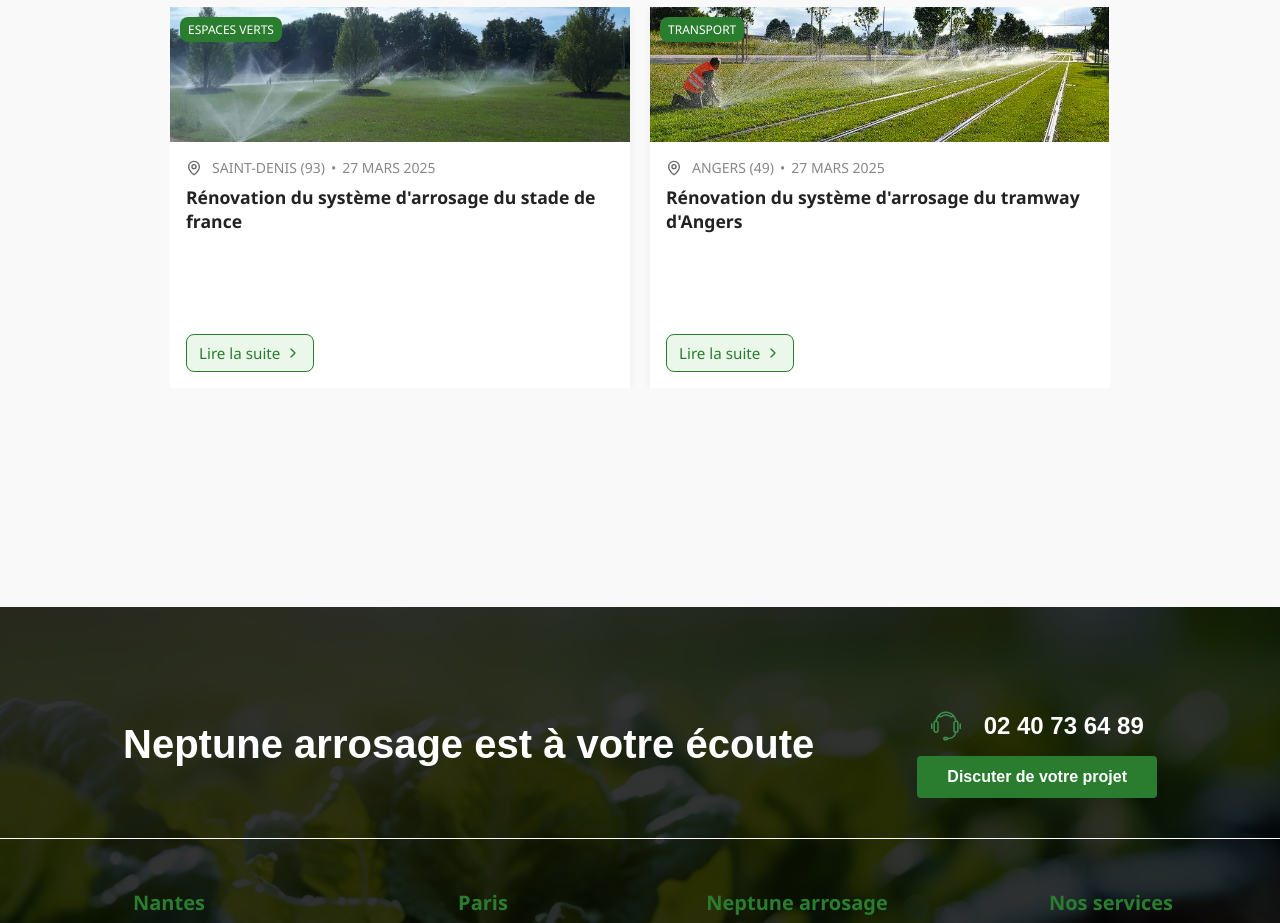
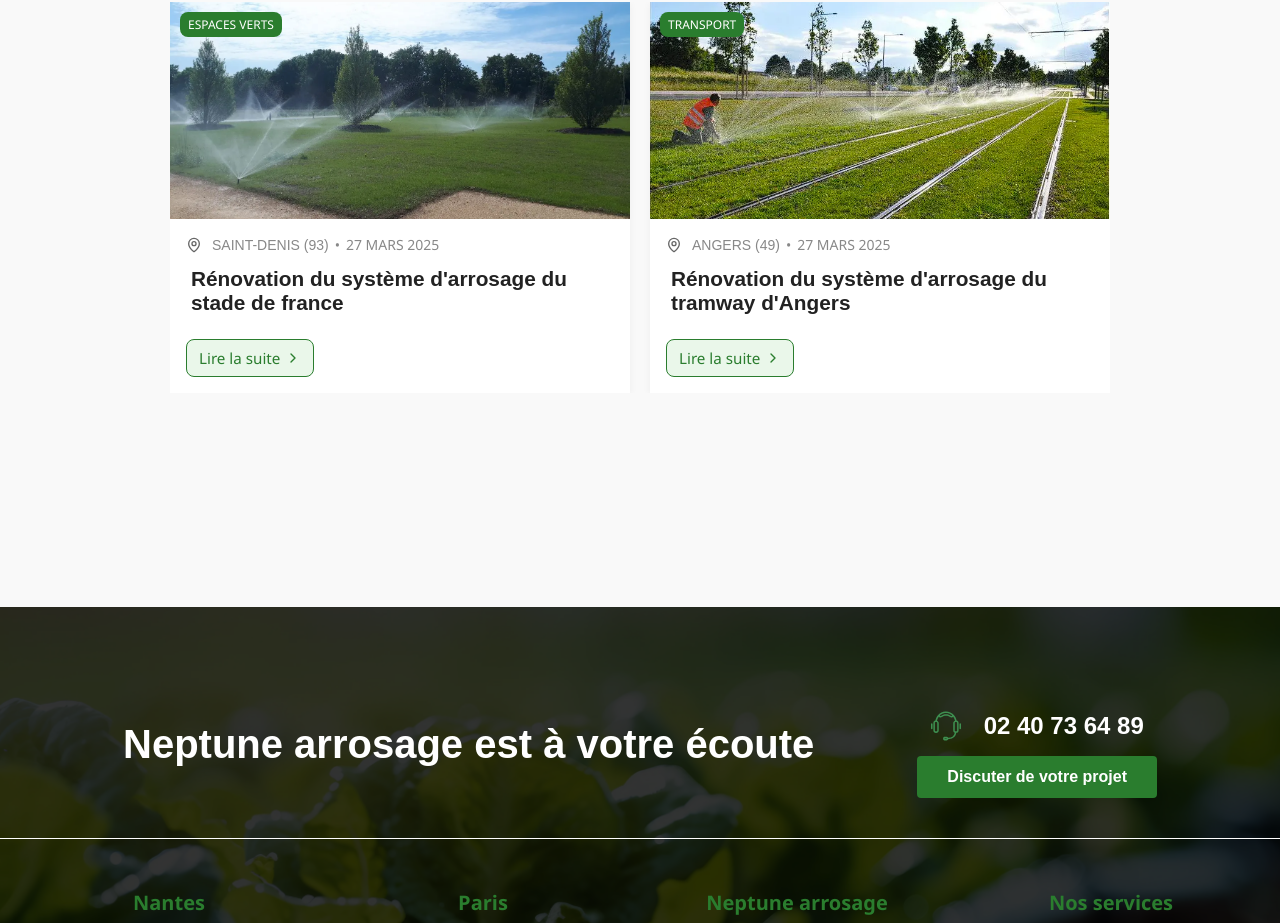
Before and after one commit to Jordan-celton/Neptune-Arrosage, a React (Vite) app in the folder mon-projet/: page / in a window 1280 px wide. Shown: the part 3486-4409 px from the top of the page. Built offline with nearby package versions, Linux system fonts and the light colour scheme.

Commit message:
style: Optimisation des styles du pied de page et ajout de la police secondaire dans la section Contact et Projets

```diff
--- a/mon-projet/src/styles/Footer.css
+++ b/mon-projet/src/styles/Footer.css
@@ -1,5 +1,3 @@
-/* Footer.css - Version optimisée */
-
 /* Structure principale */
 .footer {
     position: relative;
--- a/mon-projet/src/styles/HomePage/ContactHome.css
+++ b/mon-projet/src/styles/HomePage/ContactHome.css
@@ -19,6 +19,7 @@
     color: var(--light-bg);
     margin-bottom: 20px;
     font-weight: 700;
+    font-family: var(--font-secondary);
 }
 
 .contact-banner__content {
--- a/mon-projet/src/styles/HomePage/Projects.css
+++ b/mon-projet/src/styles/HomePage/Projects.css
@@ -199,7 +199,7 @@
     padding: 16px;
     display: flex;
     flex-direction: column;
-    height: 100%;
+    height: 45%;
 }
 
 .meta-info {
@@ -214,6 +214,8 @@
     display: flex;
     align-items: center;
     gap: 5px;
+    font-family: var(--font-secondary);
+    font-weight: 400;
 }
 
 .separator {
@@ -221,10 +223,12 @@
 }
 
 .card-title {
-    font-size: 1.1rem;
+    font-size: 1.3rem;
     font-weight: 600;
     color: #222;
     margin-bottom: 16px;
+    font-family: var(--font-secondary);
+    padding: 5px 5px;
 }
 
 .card-footer {
@@ -247,7 +251,7 @@
 }
 
 .read-more:hover {
-    color: #222;
+    color: var(--light-bg);
 }
 
 /* === Footer Button === */
```
